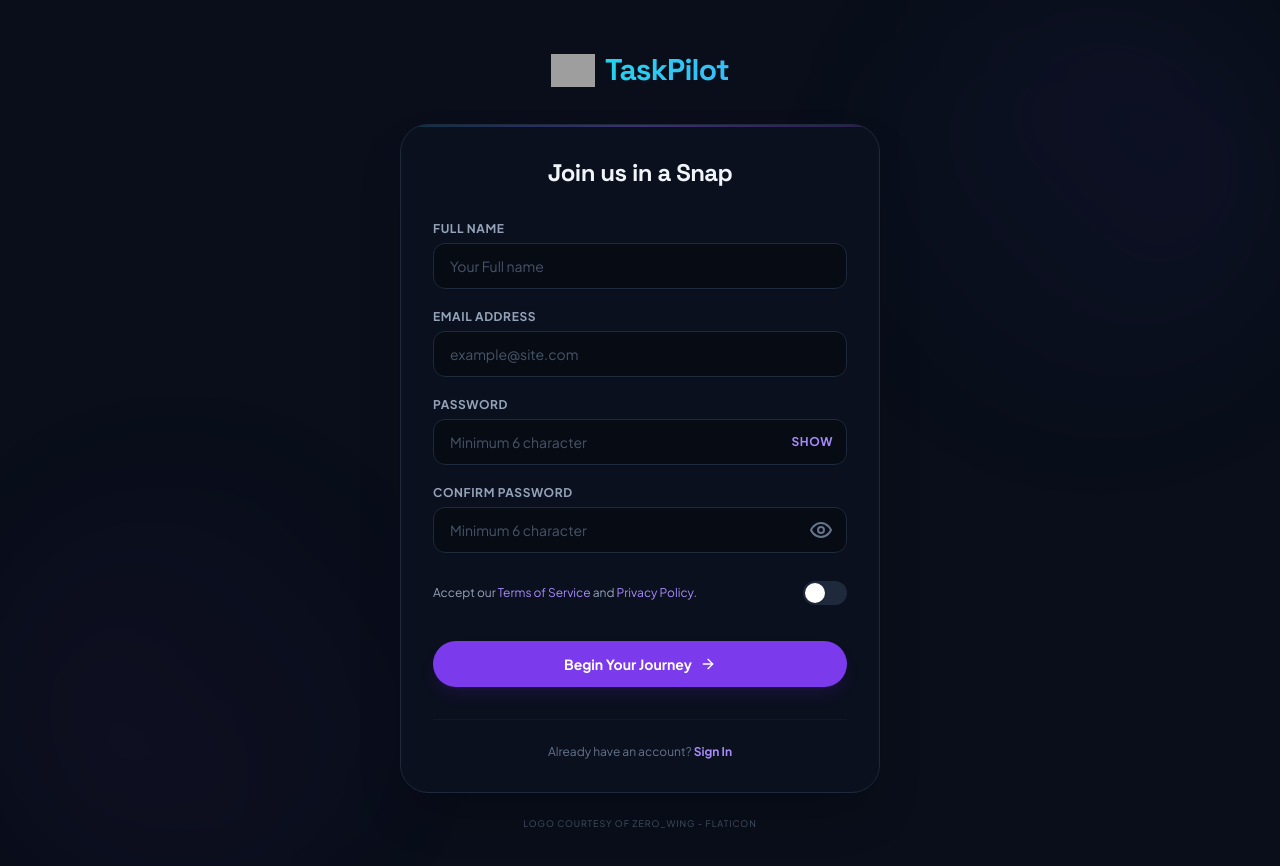
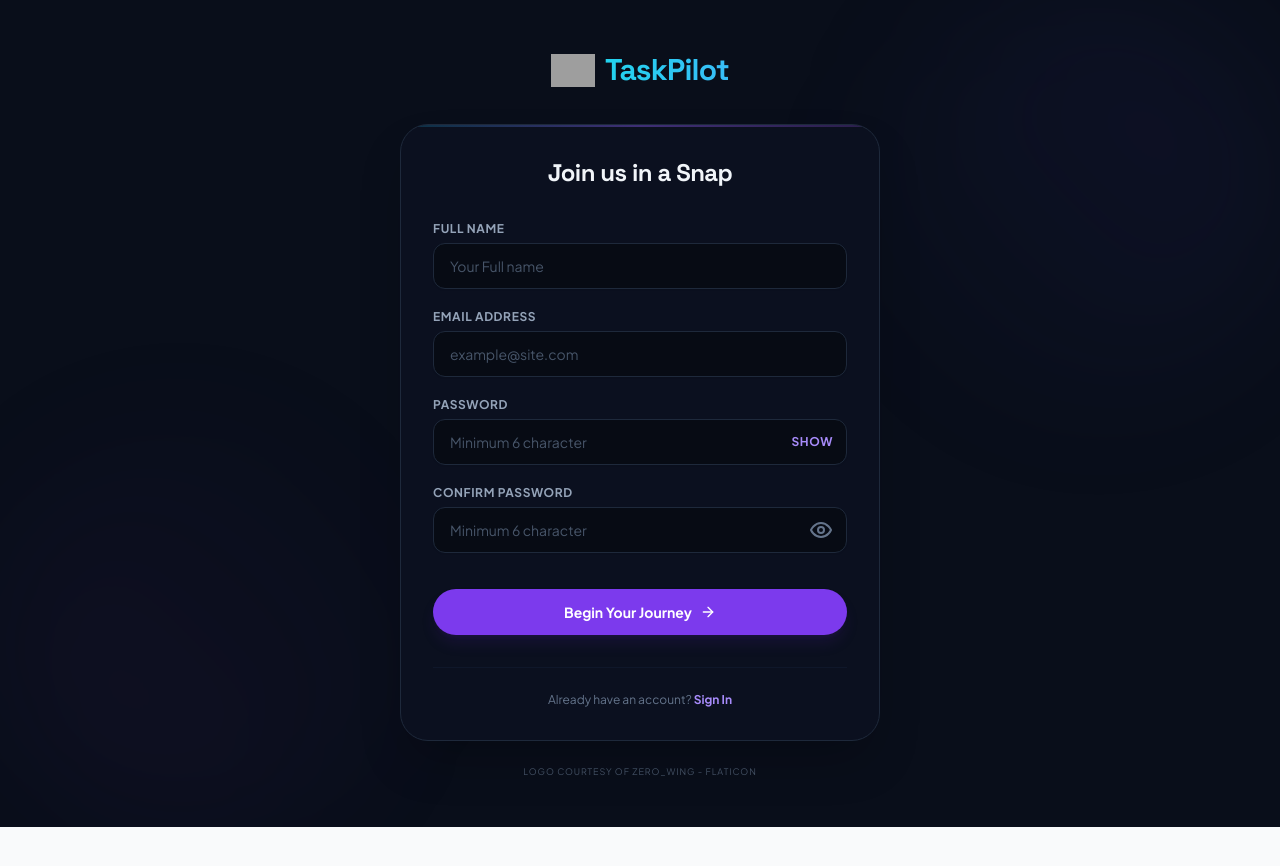
Before and after one commit to Imran1870/TaskPilot, a React (Vite) app in the folder client/: page /register in a window 1280 px wide. Shown: the top 866 px of the page. After the commit the page ends 827 px from the top, so only its background shows below. Built offline with nearby package versions, Linux system fonts and the light colour scheme; no server answers; grey boxes are pictures that could not be loaded.

Commit message:
Removed terms and condtions for now

```diff
--- a/client/src/pages/Register.jsx
+++ b/client/src/pages/Register.jsx
@@ -14,7 +14,7 @@ export const Register = () => {
   const [loading, setLoading] = useState(false);
   const [showPassword, setShowPassword] = useState(false);
   const [showConfirmPassword, setShowConfirmPassword] = useState(false);
-  const [termsAccepted, setTermsAccepted] = useState(false);
+  const [termsAccepted, setTermsAccepted] = useState(true);
 
   const handleChange = (e) => {
     setFormData({ ...formData, [e.target.name]: e.target.value });
@@ -212,36 +212,6 @@ export const Register = () => {
               )}
             </div>
 
-            {/* Terms & Conditions (Match switch style from mockup) */}
-            <div className="flex items-center justify-between gap-4 pt-2">
-              <span className="text-xs text-slate-400 leading-relaxed">
-                Accept our{' '}
-                <a href="#" className="text-violet-400 hover:underline">
-                  Terms of Service
-                </a>{' '}
-                and{' '}
-                <a href="#" className="text-violet-400 hover:underline">
-                  Privacy Policy
-                </a>.
-              </span>
-              <button
-                type="button"
-                onClick={() => setTermsAccepted(!termsAccepted)}
-                className={`relative inline-flex h-6 w-11 flex-shrink-0 cursor-pointer rounded-full border-2 border-transparent transition-colors duration-200 ease-in-out focus:outline-none focus:ring-2 focus:ring-cyan-500/35 ${
-                  termsAccepted ? 'bg-violet-600' : 'bg-slate-800'
-                }`}
-                role="switch"
-                aria-checked={termsAccepted}
-              >
-                <span
-                  aria-hidden="true"
-                  className={`pointer-events-none inline-block h-5 w-5 transform rounded-full bg-white shadow ring-0 transition duration-200 ease-in-out ${
-                    termsAccepted ? 'translate-x-5' : 'translate-x-0'
-                  }`}
-                />
-              </button>
-            </div>
-
             {/* Submit Button */}
             <div className="pt-4">
               <button
```
